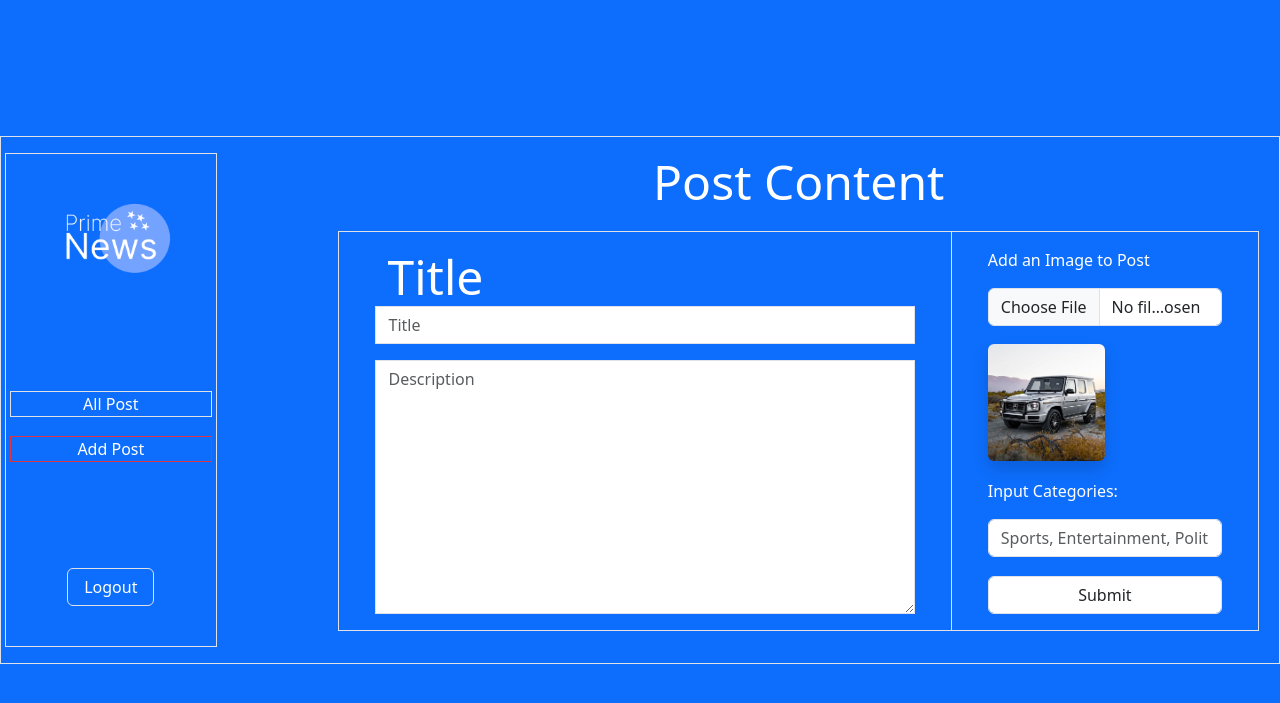
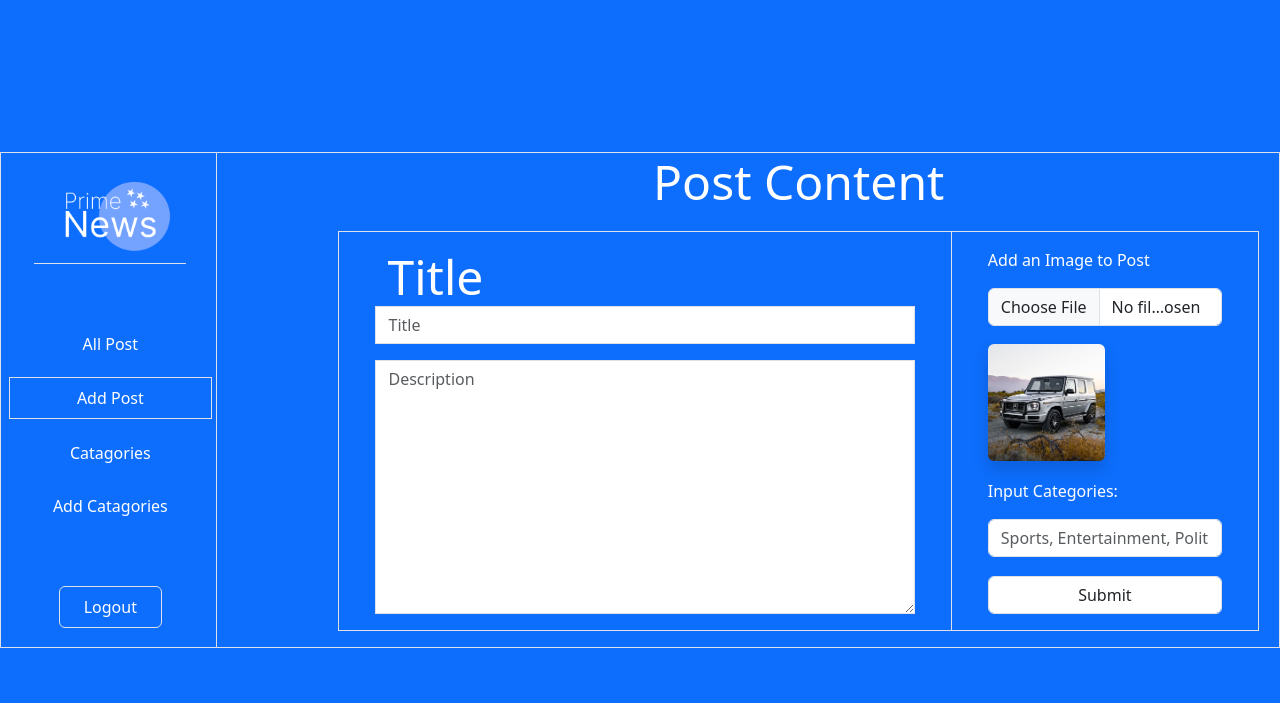
Before and after one commit to chinedugabriel/Blog-Post, a PHP site: page / in a window 1280 px wide. Shown: the top 703 px of the page. Run offline with PHP 8.4, Linux system fonts and the light colour scheme.

Commit message:
style: modified the post view

```diff
--- a/index.php
+++ b/index.php
@@ -11,38 +11,45 @@
 </head>
 <body class="bg-primary">
     <section class="vh-100 d-flex justify-content-center align-items-center">
-        <div class="container-fluid p-3 border h-md-75 ">
+        <div class="container-fluid px-3 border h-md-75 ">
             <div class="row h-100">
-                <div class="col-md-2 h-md-100 border d-flex flex-column justify-content-around align-items-center p-0 px-1">
-                    <div class="row w-75">
+                <div class="col-md-2 h-md-100 border-end d-flex flex-column justify-content-around align-items-center p-0 px-1">
+                    <div class="row w-75 border-bottom">
                         <div class="col-md-12 text-center">
                             <img src="./src/img/logo.png" alt="logo" class="img-fluid">
                         </div>
                     </div>
-                    <div class="row w-100 p-0 h-25">
+                    <div class="row w-100 p-0 h-50">
                         <div class="col-md-12 p-0 ">
                             <ul class="list-unstyled h-100 py-3 d-flex flex-column justify-content-around ">
-                                <li class="text-center border ">
+                                <li class="text-center py-2">
                                     <a href="#" class="text-white text-decoration-none">
                                         All Post
                                     </a>
                                 </li>
-                                <li class=" text-center border border-danger">
+                                <li class=" text-center border  py-2">
                                     <a href="#" class="text-white text-decoration-none">
                                         Add Post
                                     </a>
                                 </li>
-                                <!-- <li class="list-group-item">
-                                    <a href="#" class="text-white">
+                                <li class=" text-center py-2">
+                                    <a href="#" class="text-white text-decoration-none">
+                                        Catagories
+                                    </a>
+                                </li>
+                                <li class=" text-center py-2">
+                                    <a href="#" class="text-white text-decoration-none">
+                                        Add Catagories
+                                    </a>
+                                </li>
 
-                                    </a>
-                                </li> -->
+
                             </ul>
                         </div>
                     </div>
                     <div class="row">
                         <div class="col-md-12">
-                            <button class="fom-control px-3 btn border btn-border-white text-white rounded">
+                            <button class="fom-control py-2 px-4 btn border btn-border-white text-white">
                                Logout
                             </button>
                         </div>
@@ -56,7 +63,7 @@
                             </div>
                         </div>
                         <div class="row border">
-                            <div class="col-md-8 d-grid gap-3 py-3 px-5 border border-top-0 border-start-0 border-bottom-0 border-end-1">
+                            <div class="col-md-8 d-grid gap-3 py-3 px-5 border-end">
                                 <div class="row">
                                     <p class="display-5 text-white m-0">
                                         Title
```
